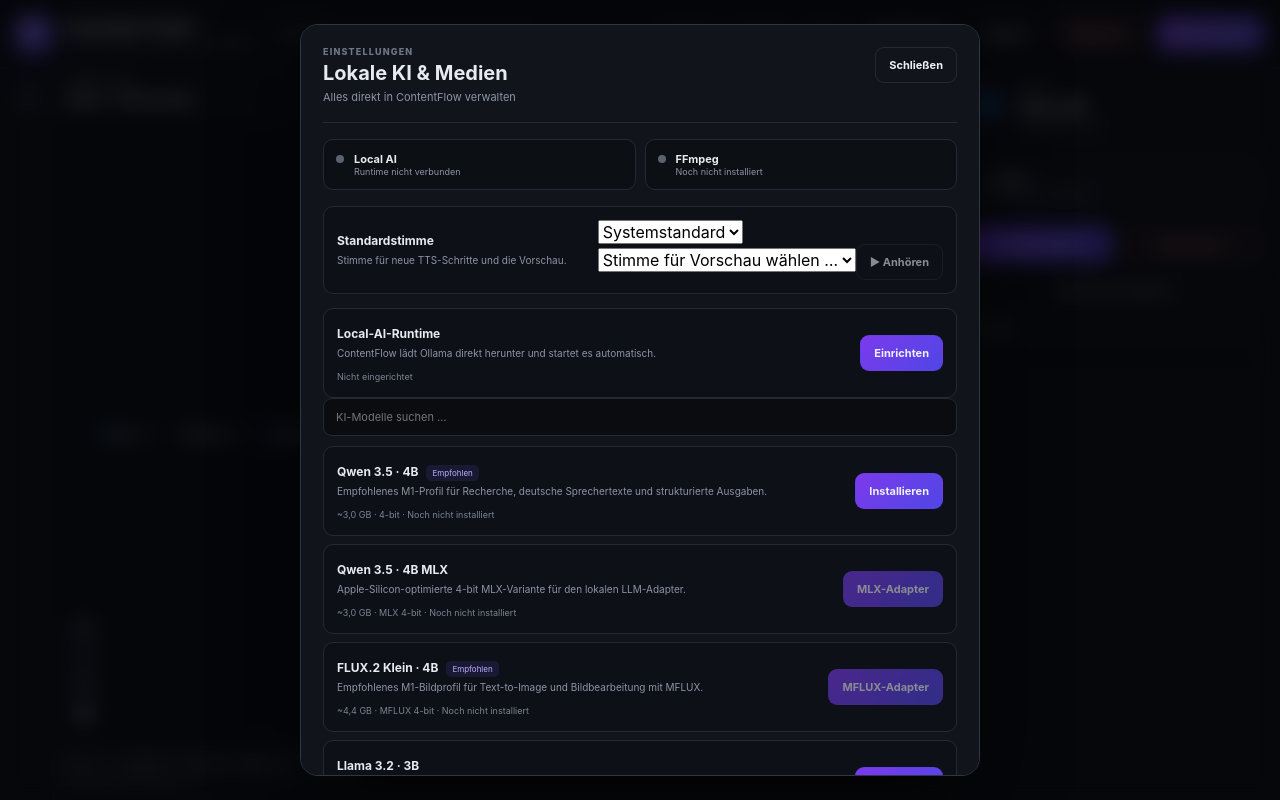
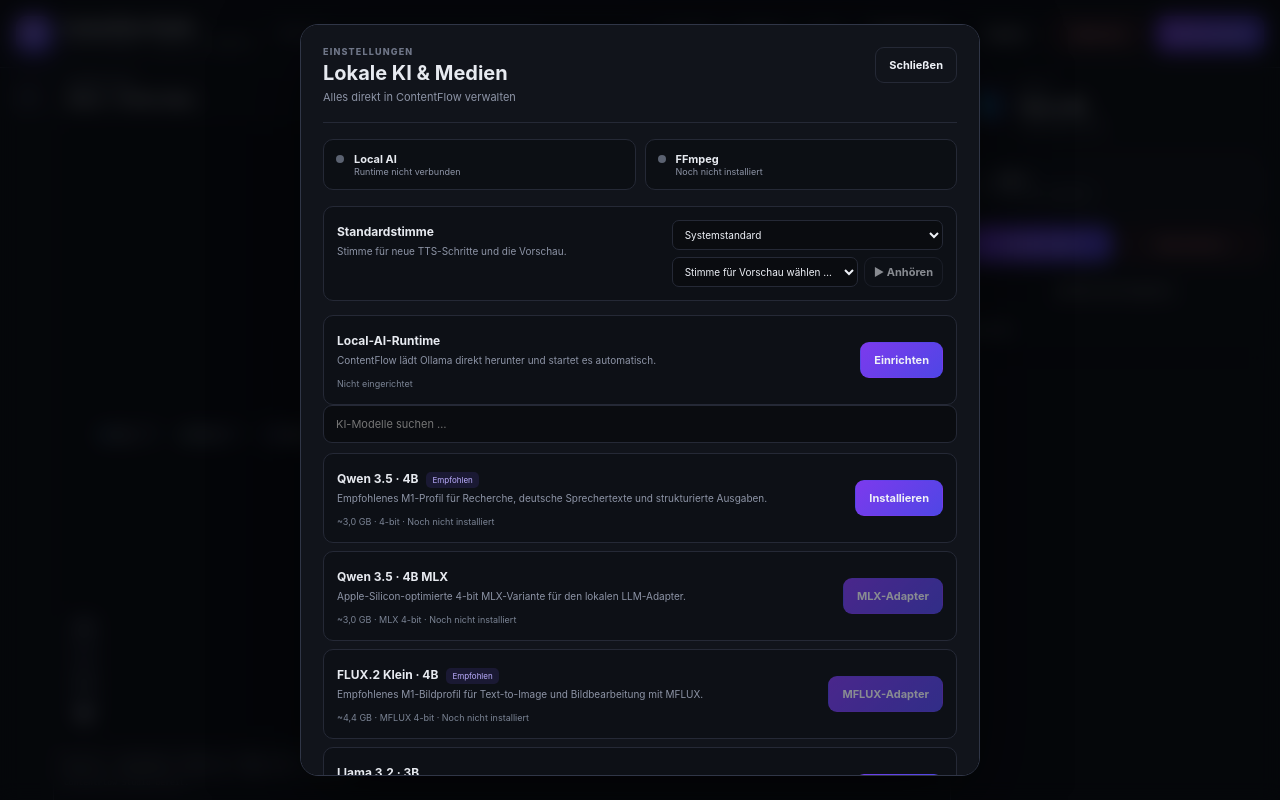
Before and after one commit to xturn2u/make_tt_news, a React (Vite) app: page / in a window 1280 px wide. Both pictures are taken after a click on the button "Einstellungen". Built offline with nearby package versions, Linux system fonts and the light colour scheme.

Commit message:
Style categorized TTS voice controls and previews

```diff
--- a/src/styles.css
+++ b/src/styles.css
@@ -667,3 +667,5 @@
 .field select{width:100%;height:34px;padding:0 9px;border:1px solid var(--line);border-radius:8px;outline:none;color:#e7eaf0;background:#0b0d12;font-size:10px}
 .store-row{display:grid;grid-template-columns:minmax(0,1fr) 26px;gap:4px}.store-row button:first-child{min-width:0}.store-delete{padding:0!important;color:#ff9ba5!important;text-align:center!important}.flow-store-divider{height:1px;margin:5px 0;border-top:1px solid var(--line)}.tts-help{margin-top:8px}
 .process-popover{right:auto;pointer-events:auto;user-select:none}.process-popover-head{cursor:grab}.process-popover-head:active{cursor:grabbing}
+
+.voice-settings{align-items:flex-start}.voice-controls{display:grid;gap:7px;min-width:260px}.voice-controls select{width:100%;height:30px;padding:0 8px;border:1px solid var(--line);border-radius:7px;color:var(--text);background:#0a0c10;font-size:10px}.voice-preview-row{display:grid;grid-template-columns:minmax(0,1fr) auto;gap:6px}.voice-preview-row button{height:30px;padding:0 9px}.voice-settings .audio-preview{height:28px;margin-top:2px}
```
